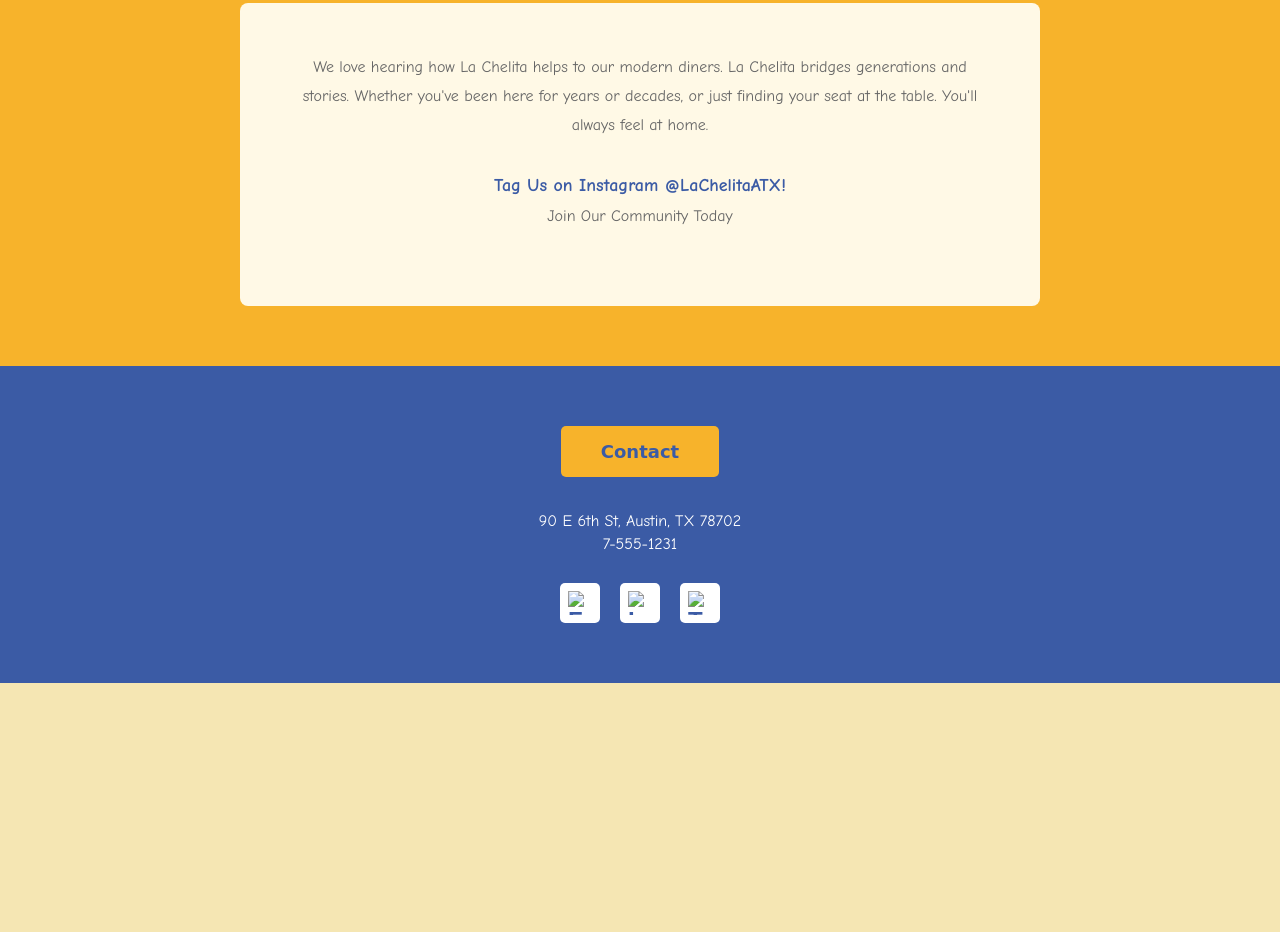
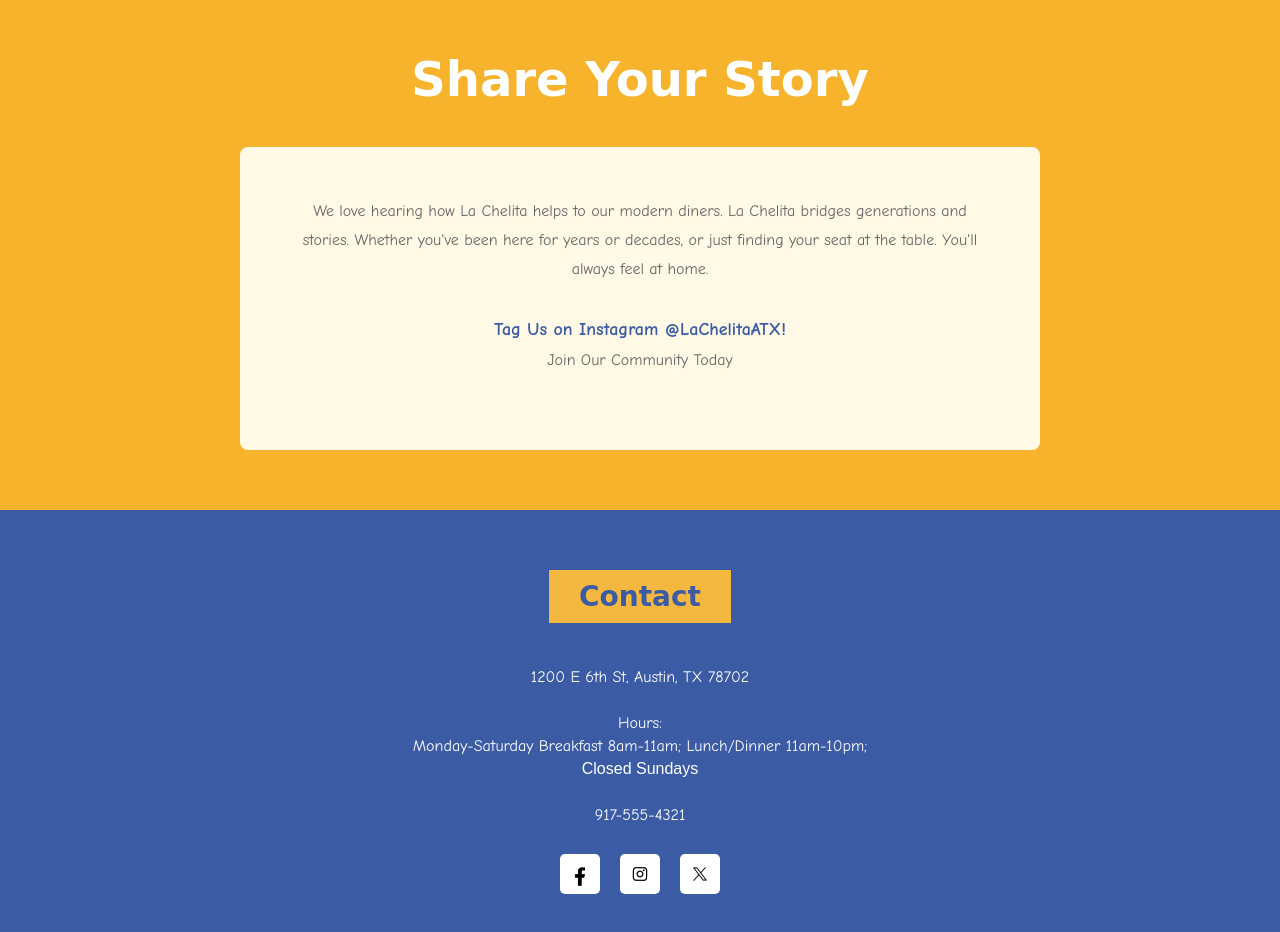
Before and after one commit to samanthanatale/samanthanatale.github.io, a plain HTML site: page lachelita/locals.html in a window 1280 px wide. Shown: the part 1939-2871 px from the top of the page. Before the commit the page ends 2622 px from the top, so only its background shows below. Drawn offline with Linux system fonts and the light colour scheme; a web font is replaced by a local one.

Commit message:
Add files via upload

```diff
--- a/lachelita/locals.html
+++ b/lachelita/locals.html
@@ -32,6 +32,8 @@
 </center>
 </div>
 
+<br>
+<br>
 
   <!-- Our Neighbors Section -->
   <section class="our-neighbors">
@@ -42,10 +44,17 @@
 
 <center>
   <!-- Meet the Locals Title -->
+  <br>
+  <br>
+  <br>
+
+
   <section class="meet-locals-title">
     <h1>Meet the Locals</h1>
     <center>
-
+<br>
+  <br>
+  <br>
 
   </section>
 
@@ -97,18 +106,31 @@
     </div>
   </section>
 
-  <!-- Contact Section -->
-  <section class="contact">
-    <button class="contact-button">Contact</button>
+ <!-- Contact Section -->
+<section class="contact" id="contact">
+    <a href="contact.html" style="text-decoration: none;">
+        <h2>Contact</h2>
+    </a>
+
     <div class="contact-info">
-      <p>90 E 6th St, Austin, TX 78702</p>
-      <p>7-555-1231</p>
+        <p>1200 E 6th St, Austin, TX 78702</p>
+        <br>
+        <p>Hours:<p>
+<p>Monday-Saturday <space> Breakfast 8am-11am; <space> Lunch/Dinner 11am-10pm; <space> </p></p>Closed Sundays </p>
+<br>
+        <p>917-555-4321</p>
+  </div>
+    <div class="social-icons">
+        <a href="https://www.facebook.com" aria-label="Facebook" target="_blank">
+            <img src="Group-1.png" alt="Facebook">
+        </a>
+        <a href="https://www.instagram.com" aria-label="Instagram" target="_blank">
+            <img src="Group-2.png" alt="Instagram">
+        </a>
+        <a href="https://www.twitter.com" aria-label="Twitter" target="_blank">
+            <img src="Group.png" alt="Twitter">
+        </a>
     </div>
-    <div class="social-icons">
-      <a href="#" aria-label="Facebook"><img src="facebook-icon.png" alt="Facebook"></a>
-      <a href="#" aria-label="Instagram"><img src="instagram-icon.png" alt="Instagram"></a>
-      <a href="#" aria-label="Twitter"><img src="twitter-icon.png" alt="Twitter"></a>
-    </div>
-  </section>
+</section>
 </body>
 </html>
```
Also changed, not shown: lachelita/about.html (+19 -5 lines), lachelita/contact.html (+25 -13 lines), lachelita/index.html (+31 -7 lines), lachelita/Group-1.png (added), lachelita/Group-2.png (added), lachelita/Group.png (added).
